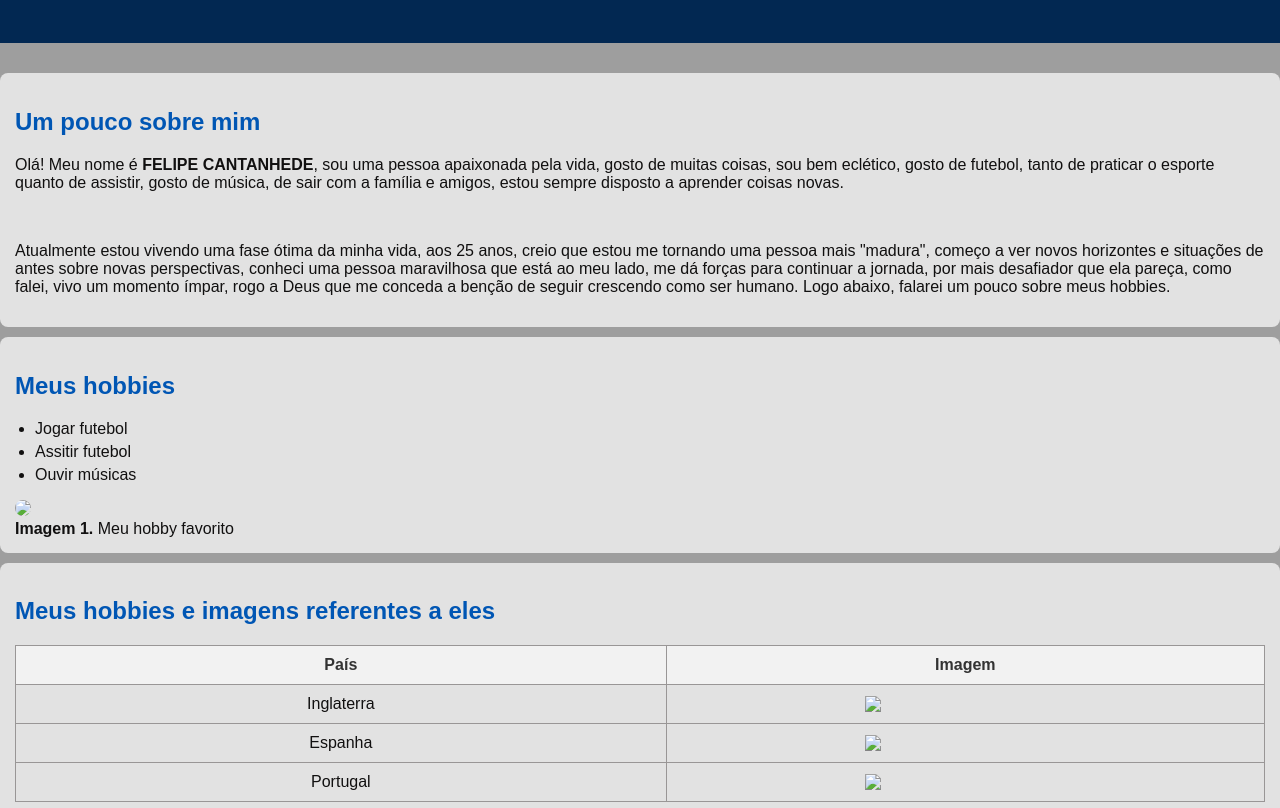
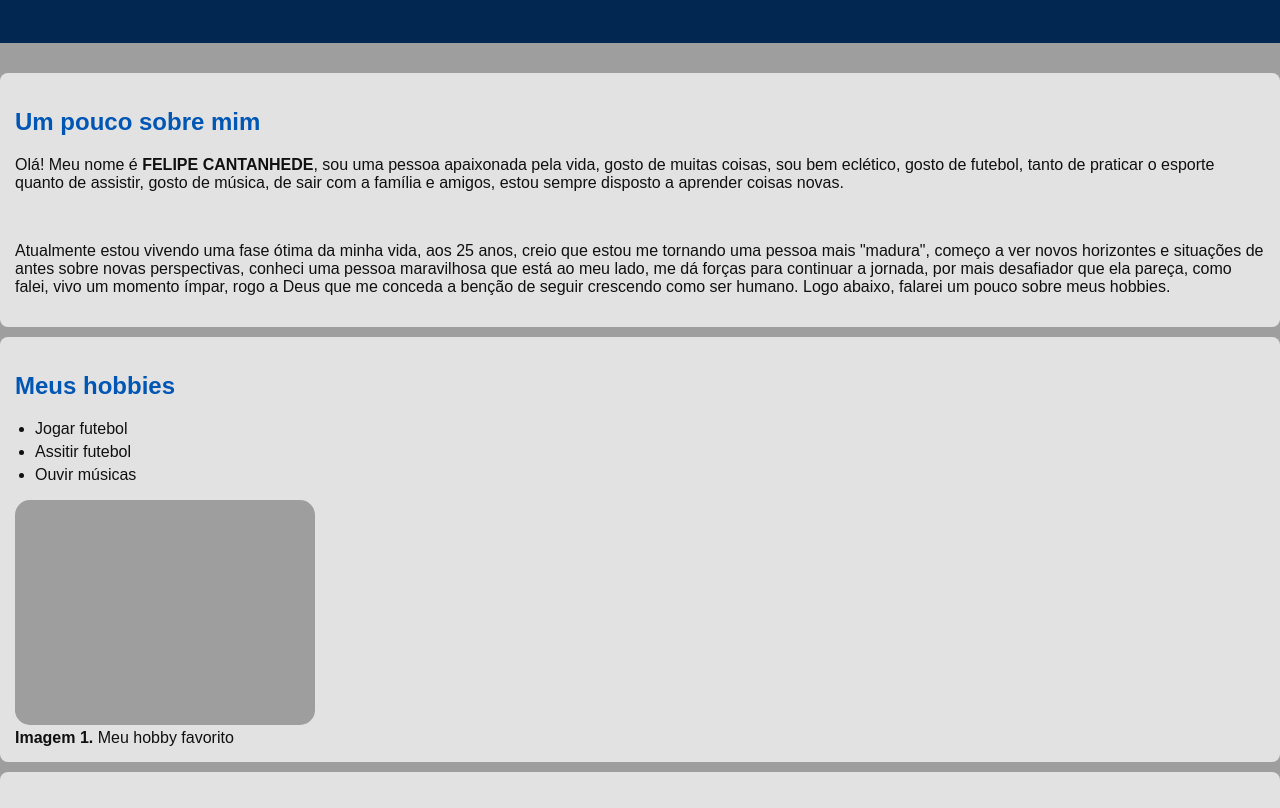
Before and after one commit to FelipeCantanhede/minhapagina, a plain HTML site: page index.html in a window 1280 px wide. Shown: the part 131-939 px from the top of the page. Drawn offline with Linux system fonts and the light colour scheme; the site is published under a folder, as on GitHub Pages, so addresses that start at the root find nothing.

Commit message:
Update index.html

```diff
--- a/index.html
+++ b/index.html
@@ -31,7 +31,7 @@
             <li>Assitir futebol</li>
             <li>Ouvir músicas</li>
         </ul>
-        <img class="img_hobby"  src="/assents/jogar_futebol.jpg"> <br>
+        <img class="img_hobby"  src="./assents/jogar_futebol.jpg"> <br>
         <label><strong>Imagem 1.</strong> Meu hobby favorito</label>
      </section>
      <!--Nesta seção vou criar uma tabela com meus hobbies e imagens que fazem referência a eles-->
@@ -49,15 +49,15 @@
             <tbody>
                 <tr>
                     <td>Inglaterra</td>
-                    <td><img src="/assents/inglaterra.png"></td>
+                    <td><img src="./assents/inglaterra.png"></td>
                 </tr>
                 <tr>
                     <td>Espanha</td>
-                    <td><img src="/assents/espanha.png"></td>
+                    <td><img src="./assents/espanha.png"></td>
                 </tr>
                 <tr>
                     <td>Portugal</td>
-                    <td><img src="/assents/portugal.png"></td>
+                    <td><img src="./assents/portugal.png"></td>
                 </tr>
             </tbody>
         </table>
```
